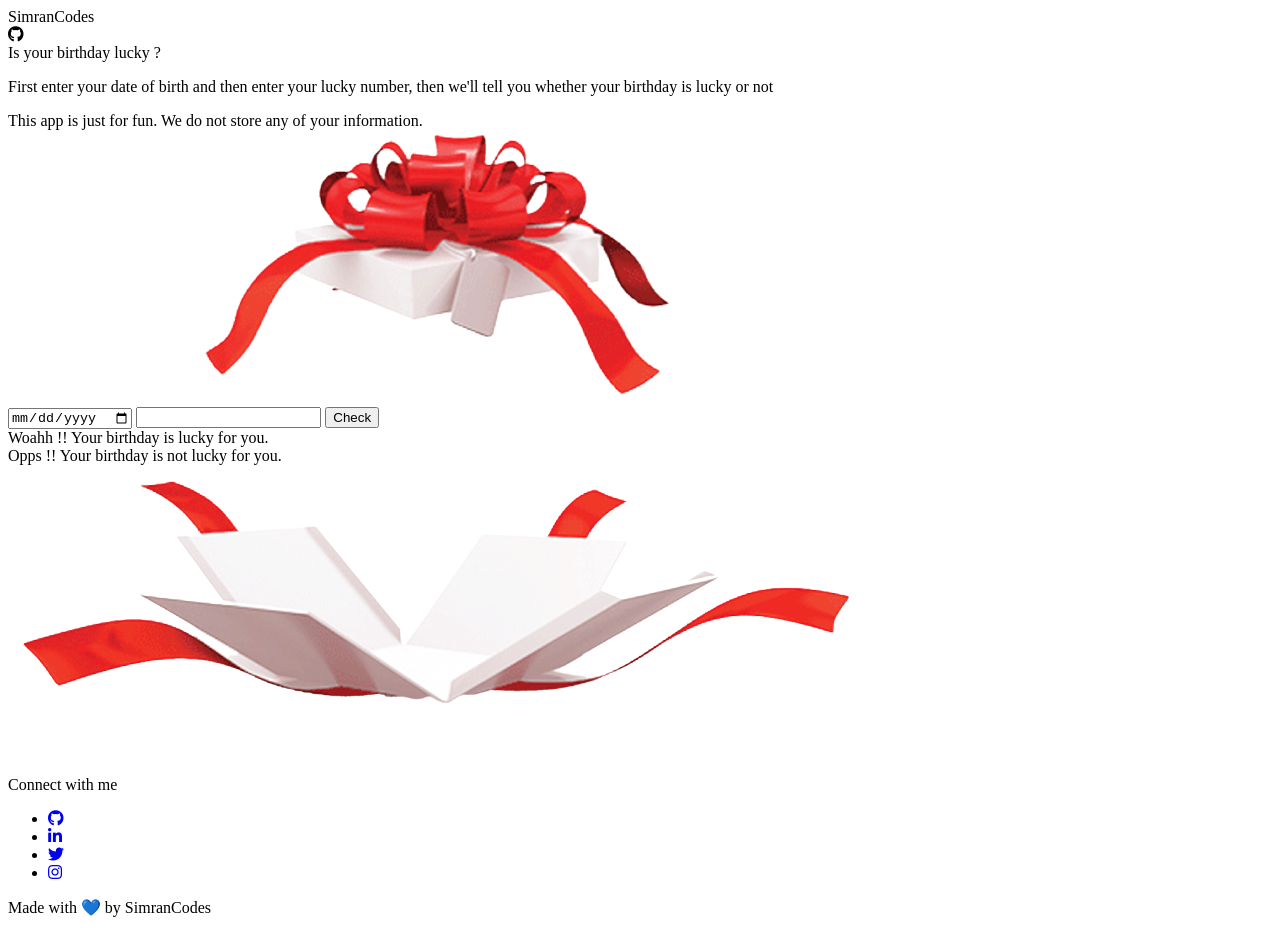
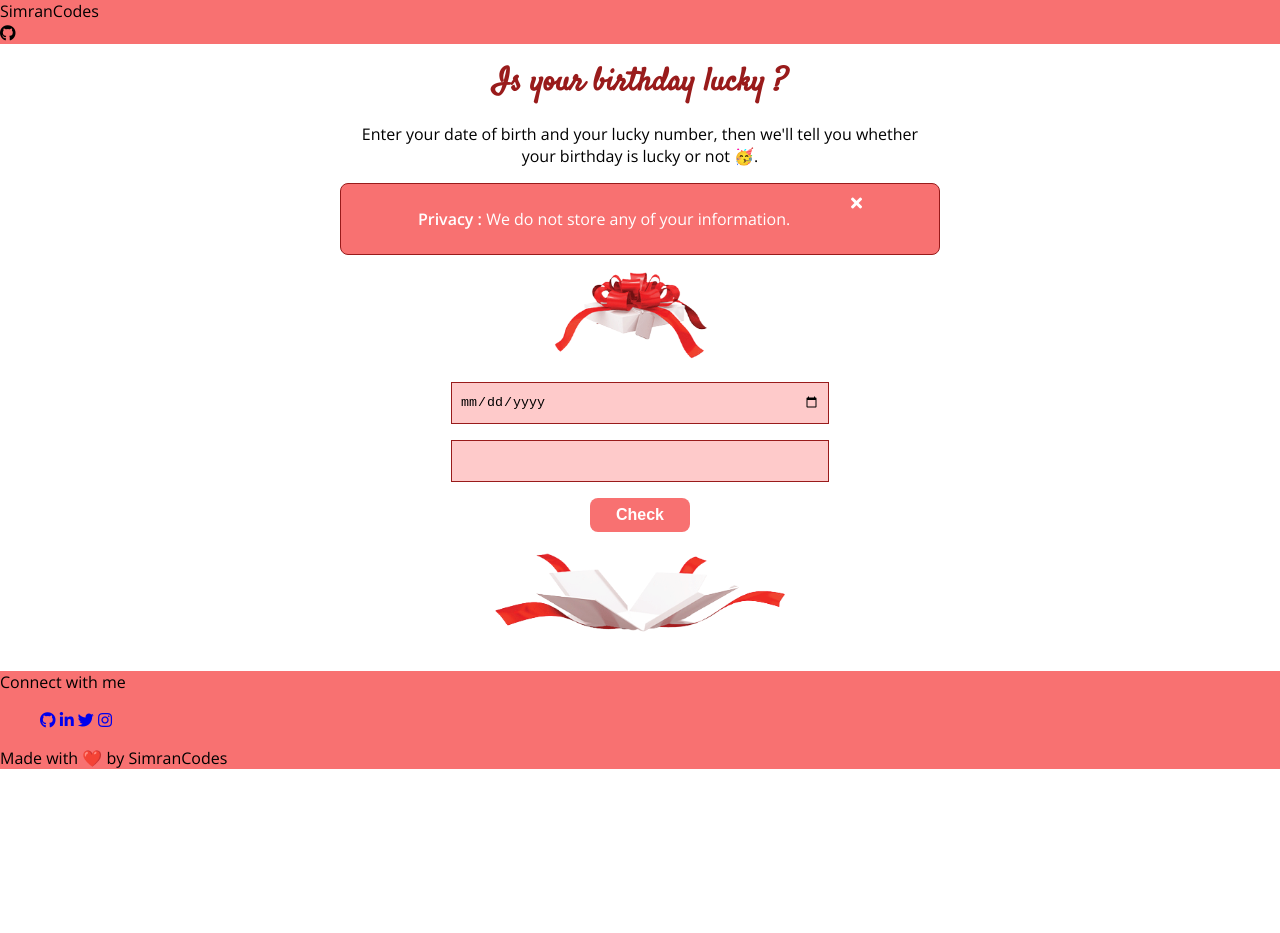
Before and after one commit to simran61/mark11-Is-Your-Birthday-Lucky, a plain HTML site: page index.html in a window 1280 px wide. After the commit the page ends 800 px from the top, so only its background shows below. Drawn offline with nearby package versions, Linux system fonts and the light colour scheme.

Commit message:
style: completed styling

```diff
--- a/index.html
+++ b/index.html
@@ -20,18 +20,21 @@
     </nav>
 
     <!-- header -->
-    <header>
-        <div>Is your birthday lucky ?</div>
-        <p>First enter your date of birth and then enter your lucky number, then we'll tell you whether your birthday is
-            lucky or not</p>
+    <header class="container">
+        <div class="heading">Is your birthday lucky ?</div>
+        <p class="intro">Enter your date of birth and your lucky number, then we'll tell you whether your birthday is
+            lucky or not 🥳.</p>
 
         <!-- privacy note -->
-        <div class="note">This app is just for fun. We do not store any of your information.</div>
+        <div class="note">
+            <p><span class="privacy">Privacy : </span>We do not store any of your information.</p>
+            <div class="cross"><i class="fas fa-times"></i></div>
+        </div>
 
-        <img src="images/top.png" alt="">
+        <img style="width: 300px;" src="images/top.png" alt="">
         <div class="main">
-            <input type="date">
-            <input type="number">
+            <input type="date"> <br>
+            <input type="number"> <br>
             <button>Check</button>
             <div class="result">
                 <div class="lucky">
@@ -42,12 +45,12 @@
                 </div>
             </div>
         </div>
-        <img src="images/bottom.png" alt="">
+        <img style="width: 300px;" src="images/bottom.png" alt="">
     </header>
 
     <!-- footer -->
-    <div class="footer">
-        <p>Connect with me</p>
+    <footer>
+        <p class="footpara">Connect with me</p>
         <ul class="">
             <li class="">
                 <a class="" target="_blank" href="https://github.com/simran61"><i class="fab fa-github"></i></a>
@@ -65,8 +68,8 @@
                         class="fab fa-instagram"></i></a>
             </li>
         </ul>
-        <p>Made with 💙 by <span>SimranCodes</span></p>
-    </div>
+        <p class="tag">Made with ❤️ by <span>SimranCodes</span></p>
+    </footer>
 
 
 
--- a/styles.css
+++ b/styles.css
@@ -0,0 +1,100 @@
+@import url('https://fonts.googleapis.com/css2?family=Dancing+Script:wght@500;700&family=Open+Sans:wght@300;400;600&family=Satisfy&display=swap');
+
+/*
+font-family: 'Dancing Script', cursive;
+font-family: 'Open Sans', sans-serif;
+font-family: 'Satisfy', cursive;
+*/
+
+
+:root{
+    --primary-color: #F87171;
+    --secondary-color: #FECACA;
+    --bg-color: #FEF2F2;
+    --dark: #991B1B;
+}
+
+body{
+    margin: 0;
+    font-family: 'Open Sans', sans-serif;
+}
+
+nav{
+    background-color: var(--primary-color);
+}
+
+.heading{
+    color: var(--dark);
+    font-family: 'Satisfy', cursive;
+    /* font-family: 'Dancing Script', cursive; */
+    font-weight: bold;
+    font-size: 2rem;
+}
+
+.intro{
+    padding: 0 1rem;
+}
+
+.container{
+    max-width: 600px;
+    margin: 0 auto;
+    /* background-color: var(--secondary-color); */
+    text-align: center;
+    padding: 1rem;
+}
+
+.note{
+    background-color: var(--primary-color);
+    margin-bottom: 1rem;
+    padding: 0.5rem 1rem;
+    color: white;
+    border: 1.5px solid var(--dark);
+    border-radius: 0.5rem;
+    display: flex;
+    justify-content: space-evenly;
+}
+
+.privacy{
+    font-weight: bold;
+}
+
+input{
+    margin-top: 1rem;
+    width: 60%;
+    height: 1.5rem;
+    border: 1.5px solid var(--dark);
+    padding: 0.5rem;
+    background-color: var(--secondary-color);
+}
+
+button{
+    margin: 1rem;
+    padding: 0.5rem;
+    width: 100px;
+    background-color: var(--primary-color);
+    border: none;
+    border-radius: 0.5rem;
+    font-weight: bold;
+    font-size: 1rem;
+    color: white;
+}
+
+footer{
+    background-color: var(--primary-color);
+}
+
+li{
+    display: inline;
+}
+
+.tag{
+    margin-bottom: 0rem;
+}
+
+.result{
+    display: none;
+}
+
+.footpara{
+    margin-top: 0;
+}
```
